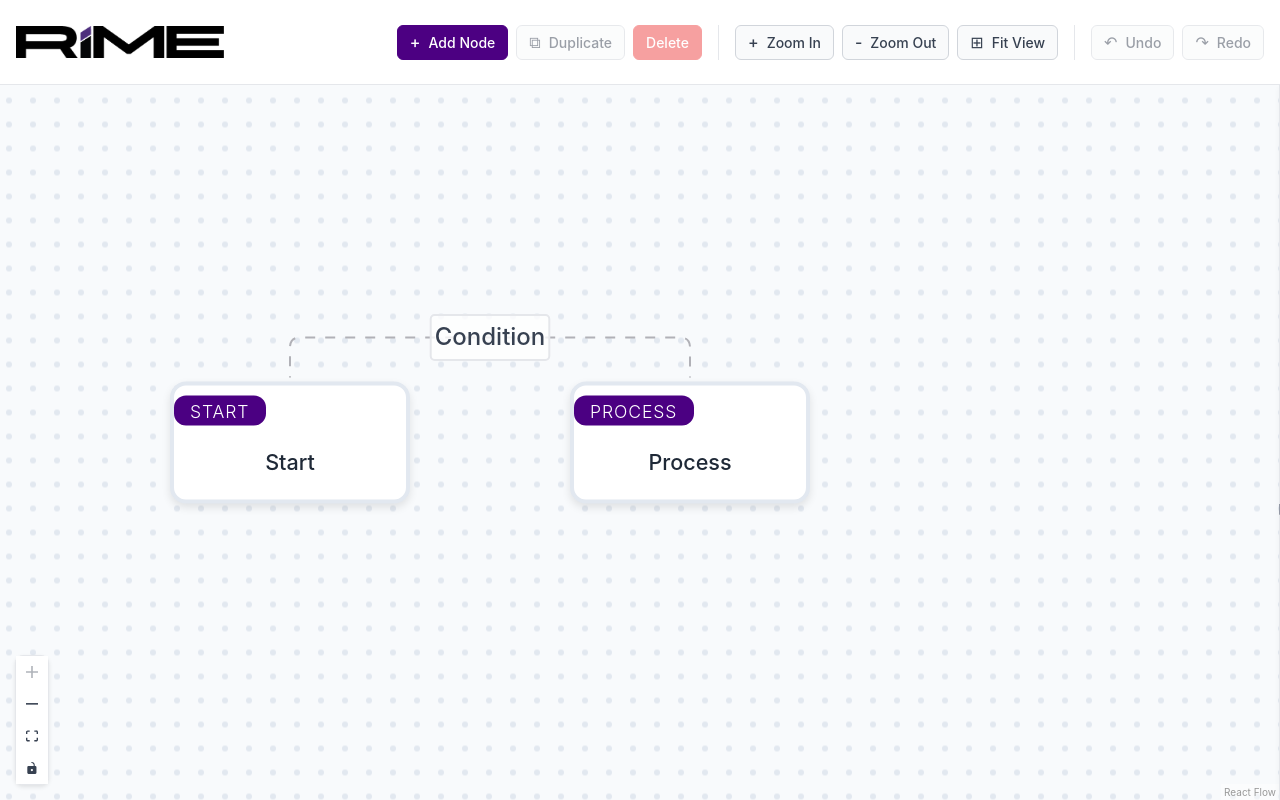
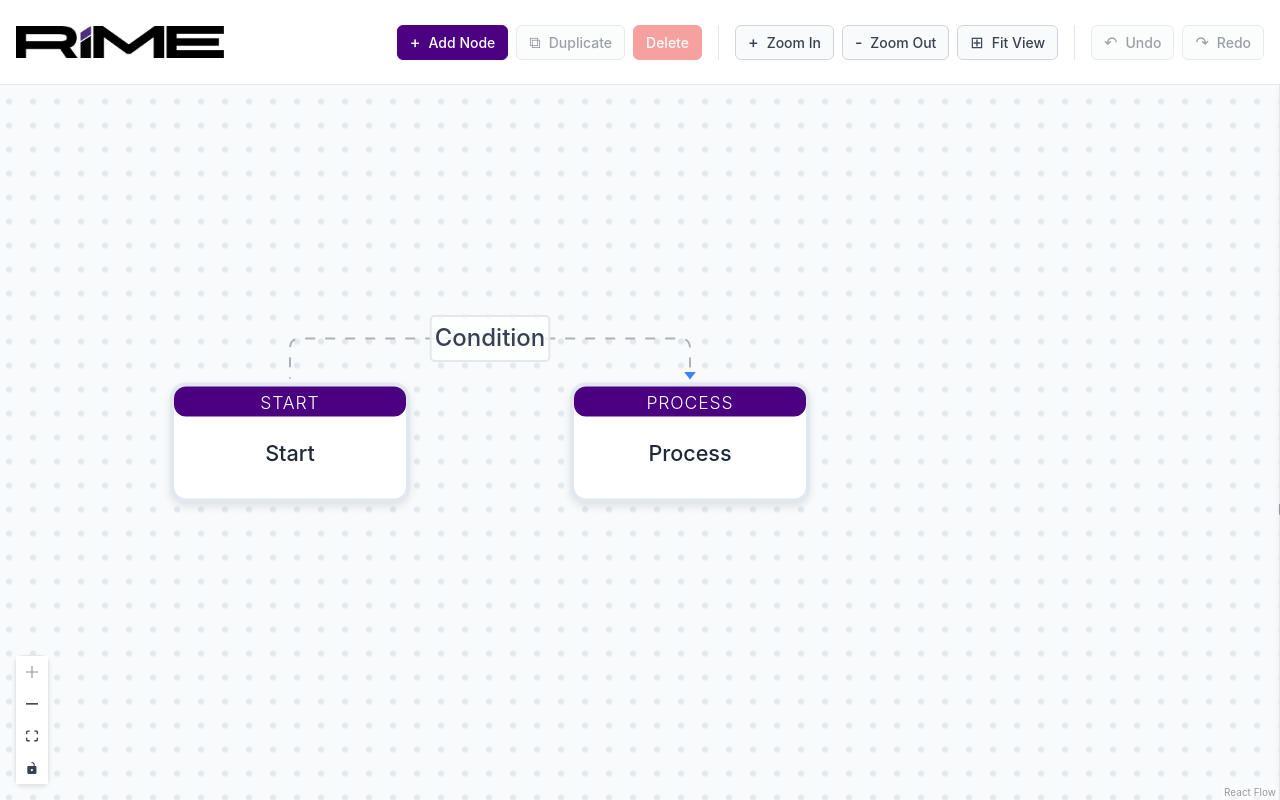
Before and after one commit to bilaldadi/rime_Workflow, a React (Vite) app: page / in a window 1280 px wide. Both pictures are taken after a click on the button "START WORKFLOW". Built offline with nearby package versions, Linux system fonts and the light colour scheme.

Commit message:
add arrow to the target node and fix header

```diff
--- a/src/components/Canvas/Canvas.css
+++ b/src/components/Canvas/Canvas.css
@@ -36,8 +36,7 @@
   text-transform: uppercase;
   letter-spacing: 0.05em;
   text-align: center;
-  display: inline-block;
-  max-width: 120px;
+  max-width: 9rem;
   white-space: normal;
   word-break: break-word;
   overflow-wrap: anywhere;
--- a/src/components/Canvas/Canvas.tsx
+++ b/src/components/Canvas/Canvas.tsx
@@ -212,6 +212,12 @@ export const Canvas: React.FC<CanvasProps> = () => {
             fill: '#374151',
             fontWeight: 500,
           },
+          markerEnd: {
+            type: 'arrowclosed',
+            width: 12,
+            height: 12,
+            color: '#3b82f6',
+          },
           labelBgStyle: {
             fill: 'white',
             fillOpacity: 0.8,
```
